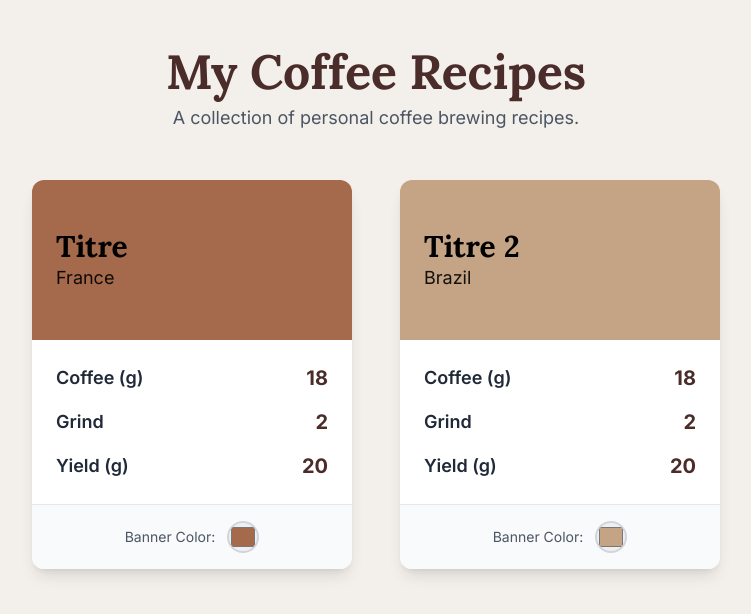
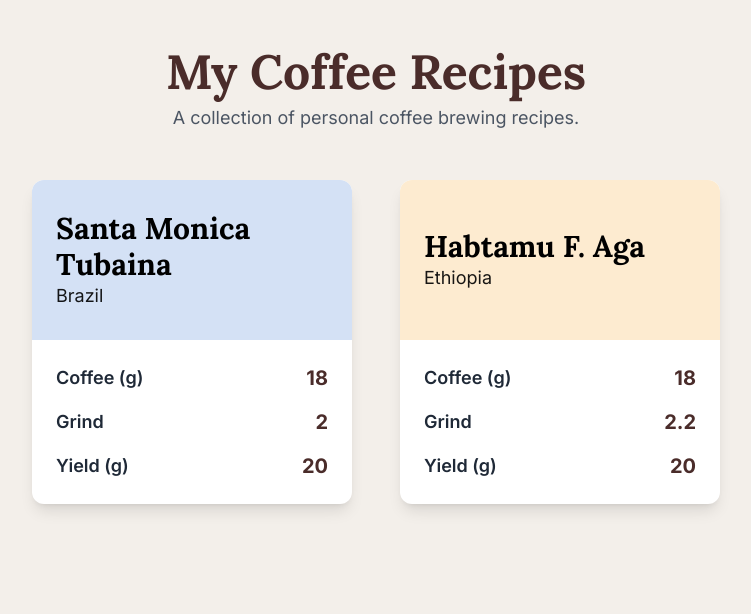
Before and after one commit to g33kenn/cafe, a plain HTML site: page index.html in a window 1280 px wide. Shown: the whole page, without its empty margins (264-1015 px from the left). Drawn offline with nearby package versions, Linux system fonts and the light colour scheme.

Commit message:
Update index.html
removed banner color selection

```diff
--- a/index.html
+++ b/index.html
@@ -29,44 +29,13 @@
 
     <!-- Recipe Cards Container -->
     <main class="container mx-auto px-4 pb-16">
-        <div class="flex flex-wrap justify-center gap-8 md:gap-12">
+        <div id="card-container" class="flex flex-wrap justify-center gap-8 md:gap-12">
 
             <!-- Card 1 -->
             <div class="recipe-card w-80 bg-white rounded-xl shadow-lg overflow-hidden flex flex-col transition-transform duration-300 hover:scale-105">
                 <!-- Banner Section -->
-                <div class="banner h-40 p-6 flex flex-col justify-center" style="background-color: #A5694B;">
-                    <h2 class="font-lora text-3xl font-bold text-black">Titre</h2>
-                    <h3 class="text-lg text-black opacity-90">France</h3>
-                </div>
-                <!-- Details Section -->
-                <div class="p-6 flex-grow">
-                    <ul class="space-y-4 text-lg">
-                        <li class="flex justify-between items-center">
-                            <span class="font-semibold">Coffee (g)</span>
-                            <span class="font-bold text-xl text-[#4A2C2A]">18</span>
-                        </li>
-                        <li class="flex justify-between items-center">
-                            <span class="font-semibold">Grind</span>
-                            <span class="font-bold text-xl text-[#4A2C2A]">2</span>
-                        </li>
-                        <li class="flex justify-between items-center">
-                            <span class="font-semibold">Yield (g)</span>
-                            <span class="font-bold text-xl text-[#4A2C2A]">20</span>
-                        </li>
-                    </ul>
-                </div>
-                <!-- Color Picker -->
-                <div class="p-4 bg-gray-50 border-t border-gray-200 flex items-center justify-center gap-3">
-                    <label for="color-picker-1" class="text-sm font-medium text-gray-600">Banner Color:</label>
-                    <input type="color" id="color-picker-1" value="#A5694B" class="w-8 h-8 rounded-full cursor-pointer border-2 border-gray-300">
-                </div>
-            </div>
-
-            <!-- Card 2 -->
-            <div class="recipe-card w-80 bg-white rounded-xl shadow-lg overflow-hidden flex flex-col transition-transform duration-300 hover:scale-105">
-                <!-- Banner Section -->
-                <div class="banner h-40 p-6 flex flex-col justify-center" style="background-color: #C4A484;">
-                    <h2 class="font-lora text-3xl font-bold text-black">Titre 2</h2>
+                <div class="banner h-40 p-6 flex flex-col justify-center">
+                    <h2 class="font-lora text-3xl font-bold text-black">Santa Monica Tubaina</h2>
                     <h3 class="text-lg text-black opacity-90">Brazil</h3>
                 </div>
                 <!-- Details Section -->
@@ -86,39 +55,64 @@
                         </li>
                     </ul>
                 </div>
-                <!-- Color Picker -->
-                <div class="p-4 bg-gray-50 border-t border-gray-200 flex items-center justify-center gap-3">
-                     <label for="color-picker-2" class="text-sm font-medium text-gray-600">Banner Color:</label>
-                    <input type="color" id="color-picker-2" value="#C4A484" class="w-8 h-8 rounded-full cursor-pointer border-2 border-gray-300">
+            </div>
+
+            <!-- Card 2 -->
+            <div class="recipe-card w-80 bg-white rounded-xl shadow-lg overflow-hidden flex flex-col transition-transform duration-300 hover:scale-105">
+                <!-- Banner Section -->
+                <div class="banner h-40 p-6 flex flex-col justify-center">
+                    <h2 class="font-lora text-3xl font-bold text-black">Habtamu F. Aga</h2>
+                    <h3 class="text-lg text-black opacity-90">Ethiopia</h3>
+                </div>
+                <!-- Details Section -->
+                <div class="p-6 flex-grow">
+                    <ul class="space-y-4 text-lg">
+                        <li class="flex justify-between items-center">
+                            <span class="font-semibold">Coffee (g)</span>
+                            <span class="font-bold text-xl text-[#4A2C2A]">18</span>
+                        </li>
+                        <li class="flex justify-between items-center">
+                            <span class="font-semibold">Grind</span>
+                            <span class="font-bold text-xl text-[#4A2C2A]">2.2</span>
+                        </li>
+                        <li class="flex justify-between items-center">
+                            <span class="font-semibold">Yield (g)</span>
+                            <span class="font-bold text-xl text-[#4A2C2A]">20</span>
+                        </li>
+                    </ul>
                 </div>
             </div>
+
 
         </div>
     </main>
 
     <script>
-        // This script handles the color changing functionality for the recipe card banners.
+        // This script automatically assigns a unique, light color to each recipe card banner.
+        document.addEventListener('DOMContentLoaded', () => {
+            // A predefined list of light, pleasant colors that provide good contrast with black text.
+            const bannerColors = [
+                '#d4e1f5', // Light Periwinkle
+                '#fdebd0', // Antique White
+                '#d5f5e3', // Honeydew
+                '#f5d4e1', // Misty Rose
+                '#e8d4f5', // Thistle
+                '#d4f5f5'  // Light Cyan
+            ];
 
-        // Function to set up a color picker for a specific card
-        function setupColorPicker(pickerId) {
-            const colorPicker = document.getElementById(pickerId);
-            if (!colorPicker) return;
+            // Select all recipe cards on the page.
+            const recipeCards = document.querySelectorAll('.recipe-card');
 
-            // Find the parent recipe card and its banner
-            const card = colorPicker.closest('.recipe-card');
-            const banner = card.querySelector('.banner');
-
-            // Add an event listener to the color picker
-            colorPicker.addEventListener('input', (event) => {
-                // Update the banner's background color with the selected value
-                banner.style.backgroundColor = event.target.value;
+            // Iterate over each card and assign a color from the list.
+            recipeCards.forEach((card, index) => {
+                const banner = card.querySelector('.banner');
+                if (banner) {
+                    // Use the modulo operator to cycle through the color array.
+                    // This ensures that we can support any number of cards without running out of colors,
+                    // and each card in the initial sequence gets a unique color.
+                    banner.style.backgroundColor = bannerColors[index % bannerColors.length];
+                }
             });
-        }
-
-        // Initialize the color pickers for all cards
-        document.addEventListener('DOMContentLoaded', () => {
-            setupColorPicker('color-picker-1');
-            setupColorPicker('color-picker-2');
         });
     </script>
 
```
